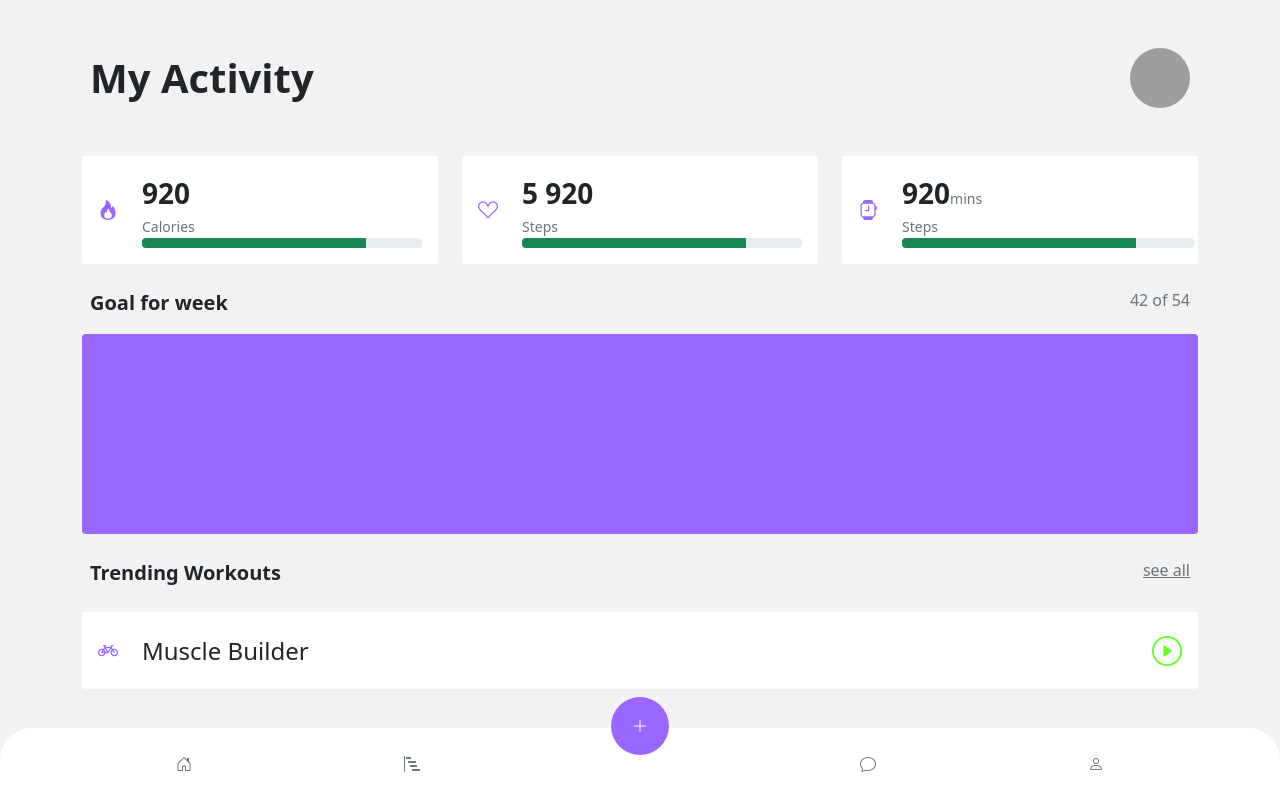
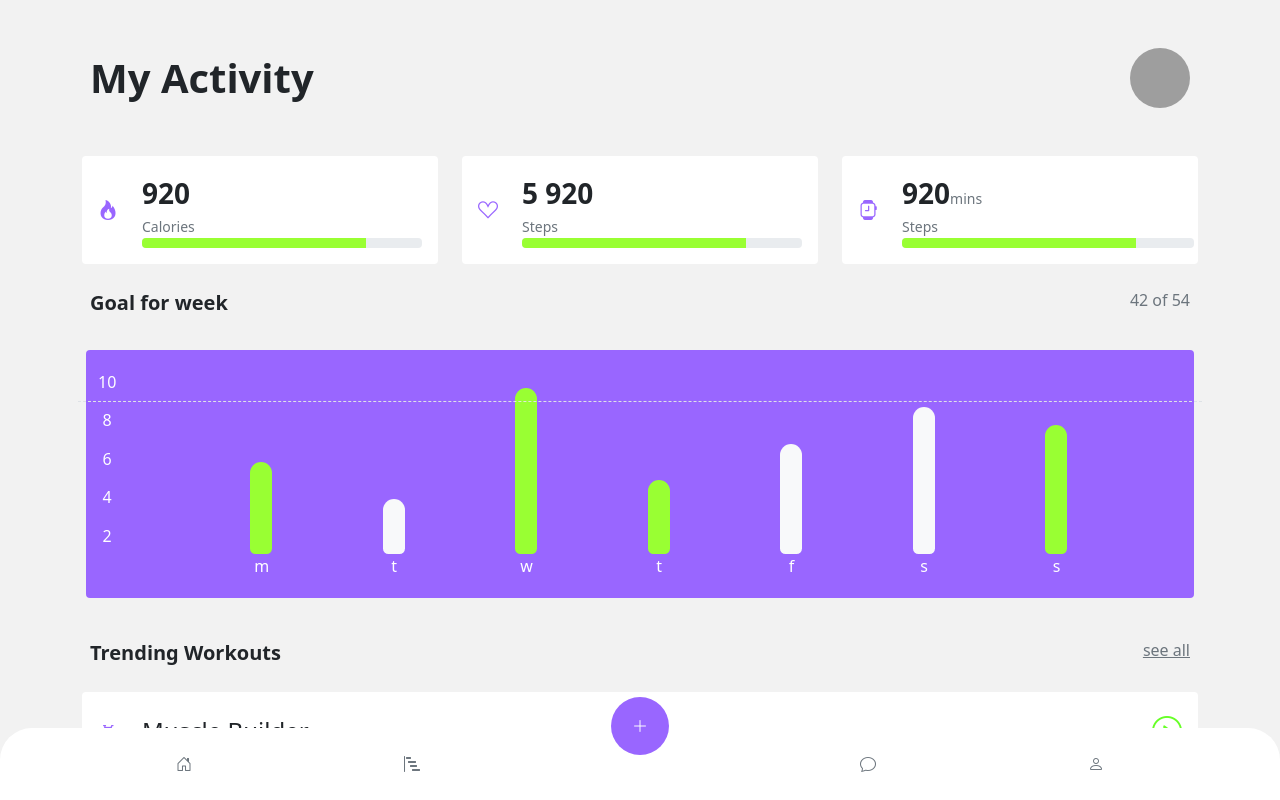
Before and after one commit to mykhie/TeamApt, an Angular app: page / in a window 1280 px wide. Built offline with nearby package versions, Linux system fonts and the light colour scheme; grey boxes are pictures that could not be loaded.

Commit message:
update : update the homepage with graphical representation

```diff
--- a/src/app/main/add-weight/add-weight.component.scss
+++ b/src/app/main/add-weight/add-weight.component.scss
@@ -1,3 +1,5 @@
+
+@import "src/assets/styles/variable";
 .div-weight{
 
 }
@@ -7,5 +9,5 @@
 }
 
 .selected{
-  border: 2px solid #62ff20!important;
+  border: 2px solid $light-green !important;
 }
--- a/src/app/main/history/history.component.html
+++ b/src/app/main/history/history.component.html
@@ -53,7 +53,7 @@
         </div>
         <div class="card-body row py-0 px-4">
           <div class="progress rounded-0 rounded-start col p-0">
-            <div class="progress-bar bg-success" role="progressbar" style="width: 80%" aria-valuenow="25"
+            <div class="progress-bar bg-light-green" role="progressbar" style="width: 80%" aria-valuenow="25"
                  aria-valuemin="0" aria-valuemax="100"></div>
           </div>
           <div class="progress col  rounded-0 p-0 mx-1">
--- a/src/app/main/home/home.component.html
+++ b/src/app/main/home/home.component.html
@@ -23,7 +23,7 @@
                 <small class="text-muted">Calories</small>
               </div>
               <div class="progress">
-                <div class="progress-bar bg-success" role="progressbar" style="width: 80%" aria-valuenow="25"
+                <div class="progress-bar bg-light-green" role="progressbar" style="width: 80%" aria-valuenow="25"
                      aria-valuemin="0" aria-valuemax="100"></div>
               </div>
             </div>
@@ -42,7 +42,7 @@
                 <small class="text-muted">Steps</small>
               </div>
               <div class="progress">
-                <div class="progress-bar bg-success" role="progressbar" style="width: 80%" aria-valuenow="25"
+                <div class="progress-bar bg-light-green" role="progressbar" style="width: 80%" aria-valuenow="25"
                      aria-valuemin="0" aria-valuemax="100"></div>
               </div>
             </div>
@@ -65,7 +65,7 @@
                 <small class="text-muted">Steps</small>
               </div>
               <div class="progress">
-                <div class="progress-bar bg-success" role="progressbar" style="width: 80%" aria-valuenow="25"
+                <div class="progress-bar bg-light-green" role="progressbar" style="width: 80%" aria-valuenow="25"
                      aria-valuemin="0" aria-valuemax="100"></div>
               </div>
             </div>
@@ -85,12 +85,35 @@
     </div>
   </div>
 
-  <div class="row">
-    <div class="col">
-      <div class="card rounded-4 bg-purple border-0" style="height:200px">
-        <div class="card-body row">
-
-
+  <div class="row p-3">
+    <div class="card rounded-4 p-1  bg-purple border-0 fade-in-bottom">
+      <div class="card-body row px-0">
+        <div class="sticky-top border-bottom p-0 dotted-line"></div>
+        <div class="col-auto ms-2" >
+          <div class="d-flex align-items-center justify-content-evenly flex-column-reverse  bd-highlight" style="height: 12em">
+            <div class=" bd-highlight mb-auto "
+                 *ngFor="let bar of days.slice(0,5);let cnt=index;" [style.order]="cnt+1">{{(cnt+1) * 2}}</div>
+          </div>
+        </div>
+        <div class="col mb-3 ps-0" style="height: 12em">
+          <div class="d-flex justify-content-evenly  bd-highlight">
+            <div *ngFor="let bar of days"
+                 class="p-0 row graph-bar ">
+              <div class="w-100 p-0  scale-in-bottom  p-0 align-self-end"
+                   [class.bg-light-green]="bar.class===0"
+                   [class.bg-light]="bar.class===1"
+                   [style.height]="bar.percentage">
+                &nbsp;&nbsp;
+              </div>
+            </div>
+          </div>
+          <div class="d-flex justify-content-evenly  bd-highlight">
+            <div *ngFor="let bar of days"
+                 class="p-0 row d-flex text-white justify-content-evenly  "
+                 style="width: 1.4em">
+              {{bar.day.toLowerCase()}}
+            </div>
+          </div>
         </div>
       </div>
     </div>
--- a/src/app/main/home/home.component.scss
+++ b/src/app/main/home/home.component.scss
@@ -1,9 +1,10 @@
 
 .bi {
-  font-size: 20px!important;
+  font-size: 20px !important;
 }
-.bi-play-circle-lg{
-  font-size: 30px!important;
+
+.bi-play-circle-lg {
+  font-size: 30px !important;
   color: #67ff27;
 }
 
@@ -24,6 +25,7 @@
     opacity: 1;
   }
 }
+
 @keyframes fade-in-bottom {
   0% {
     -webkit-transform: translateY(50px);
@@ -36,3 +38,17 @@
     opacity: 1;
   }
 }
+
+.dotted-line {
+  margin-bottom: -2em;
+  border-bottom-style: dashed !important;
+}
+
+.graph-bar {
+  height: 11.5em;
+  width: 1.4em;
+}
+
+.graph-bar  .scale-in-bottom {
+  border-radius: 50rem 50rem 25rem 25rem!important;
+}
--- a/src/app/main/home/home.component.ts
+++ b/src/app/main/home/home.component.ts
@@ -6,5 +6,37 @@ import { Component } from '@angular/core';
   styleUrls: ['./home.component.scss']
 })
 export class HomeComponent {
+  days: any = [
+    {
+      day :'M',
+      percentage : '50%',
+      class:0
+    },{
+      day :'T',
+      percentage : '30%',
+      class:1
+    },{
+      day :'W',
+      percentage : '90%',
+      class:0
+    },{
+      day :'T',
+      percentage : '40%',
+      class:0
+    },{
+      day :'F',
+      percentage : '60%',
+      class:1
+    },{
+      day :'S',
+      percentage : '80%',
+      class:1
+    },{
+      day :'S',
+      percentage : '70%',
+      class:0
+    },
+  ];
+  counter: number = 1;
 
 }
--- a/src/assets/styles/_variable.scss
+++ b/src/assets/styles/_variable.scss
@@ -1,2 +1,3 @@
-$purple : #9966ff;
-$light-purple : #a292c2;
+$purple: #9966ff;
+$light-purple: #a292c2;
+$light-green: #99ff33;
--- a/src/styles.scss
+++ b/src/styles.scss
@@ -150,3 +150,6 @@ main {
     opacity: 1;
   }
 }
+.bg-light-green{
+  background-color: $light-green;
+}
```
